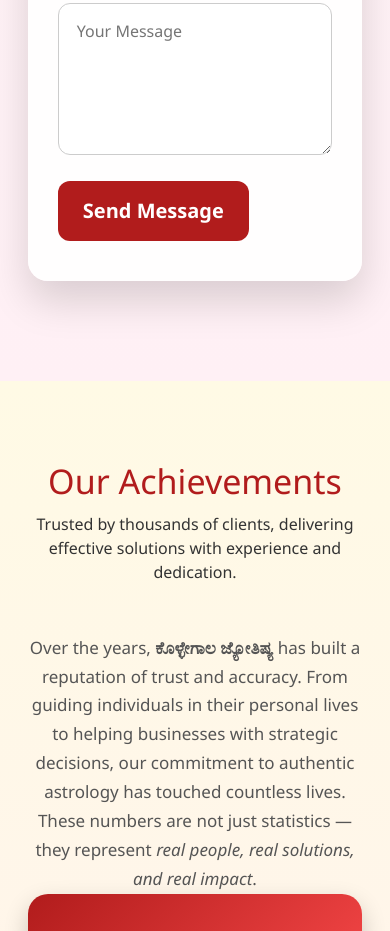
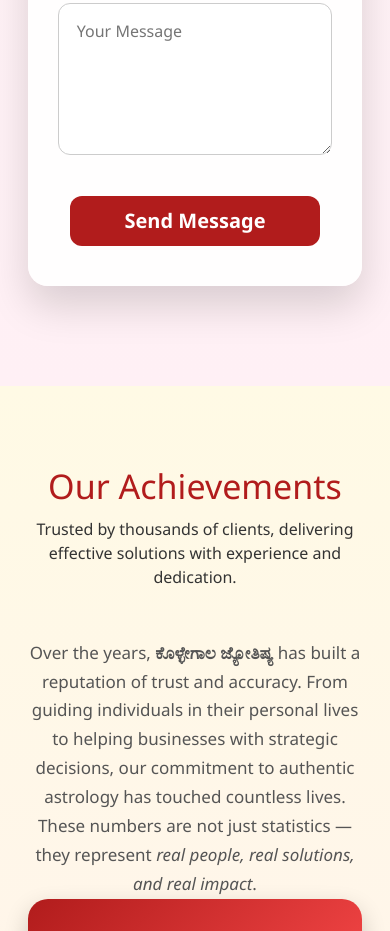
Before and after one commit to tejagithub-02/Kollegala-Jyothishya, a plain HTML site: page index.html in a window 390 px wide. Shown: the part 7142-8073 px from the top of the page. Drawn offline with nearby package versions, Linux system fonts and the light colour scheme; files that its build step writes are made by us from their sources.

Commit message:
Update latest changes

```diff
--- a/styles/contact.css
+++ b/styles/contact.css
@@ -107,13 +107,15 @@
 .contact-form form button {
     background: #B11C1C;
     color: #fff;
-  padding: 15px 25px;
     border: none;
     border-radius: 12px;
     font-size: 20px;
     cursor: pointer;
     font-weight: bold;
     transition: background 0.3s, transform 0.3s;
+    padding: 10px 20px;
+    display: block;      /* make it a block element */
+    margin: 15px auto 0; /* center horizontally */
   }
 
   .contact-form form button:hover {
@@ -121,9 +123,12 @@
     transform: translateY(-3px);
   }
 
-
-
-
+  @media (max-width: 480px) {
+    .contact-form form button {
+      width: 100%; /* button spans full width on mobile */
+      max-width: 250px; /* optional: limit width so it doesn’t look too big */
+    }
+  }
 
 
 /* Responsive */
@@ -147,4 +152,5 @@
   .contact-description {
     font-size: 16px;
   }
+
 }
```
Lines whose indentation alone changed are shown as unchanged.
